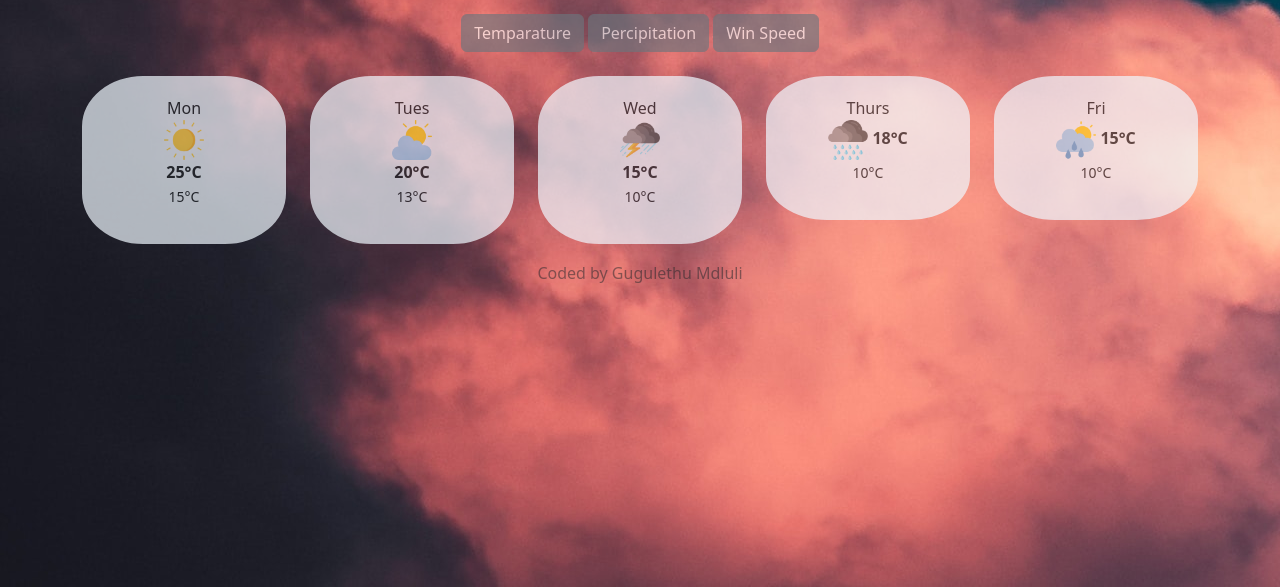
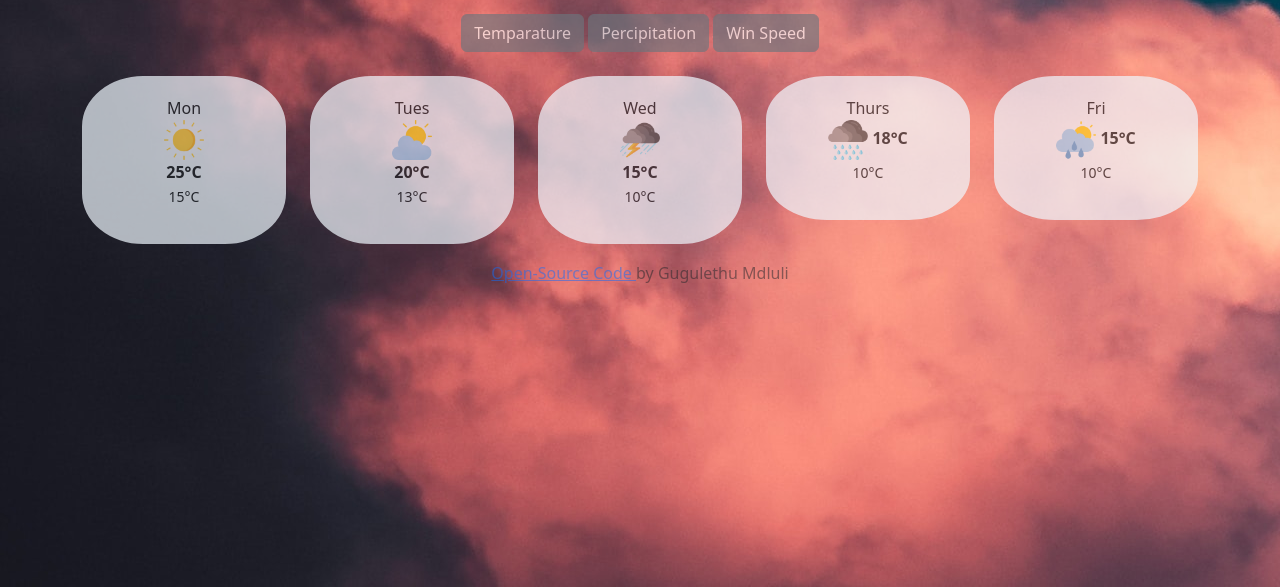
Before and after one commit to GMDLULI/weather-app, a plain HTML site: page index.html in a window 1280 px wide. Shown: the part 213-800 px from the top of the page. Drawn offline with nearby package versions, Linux system fonts and the light colour scheme.

Commit message:
added source code link to page

```diff
--- a/index.html
+++ b/index.html
@@ -100,6 +100,11 @@
         </div>
       </div>
     </div>
-    <h6>Coded by Gugulethu Mdluli</h6>
+    <h6>
+      <a href="https://github.com/GMDLULI/weather-app/tree/main"
+        >Open-Source Code
+      </a>
+      by Gugulethu Mdluli
+    </h6>
   </body>
 </html>
```
